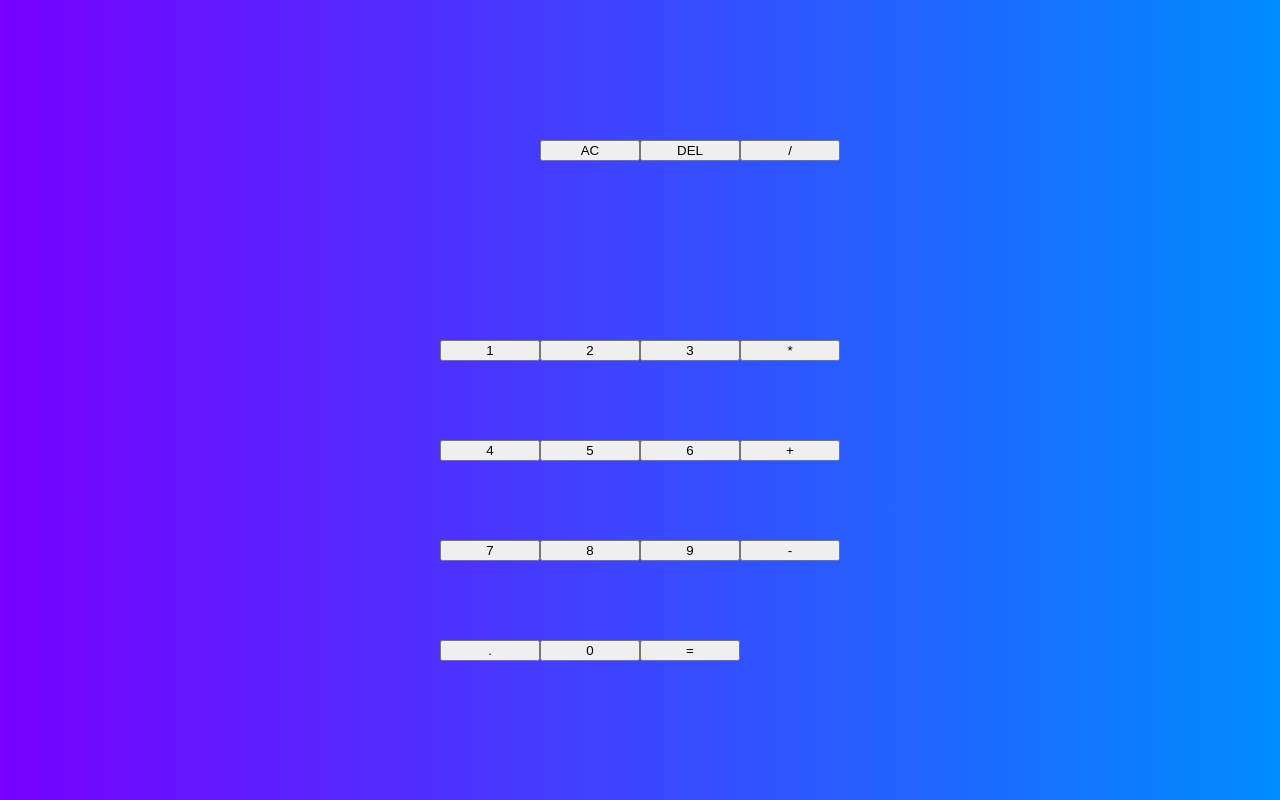
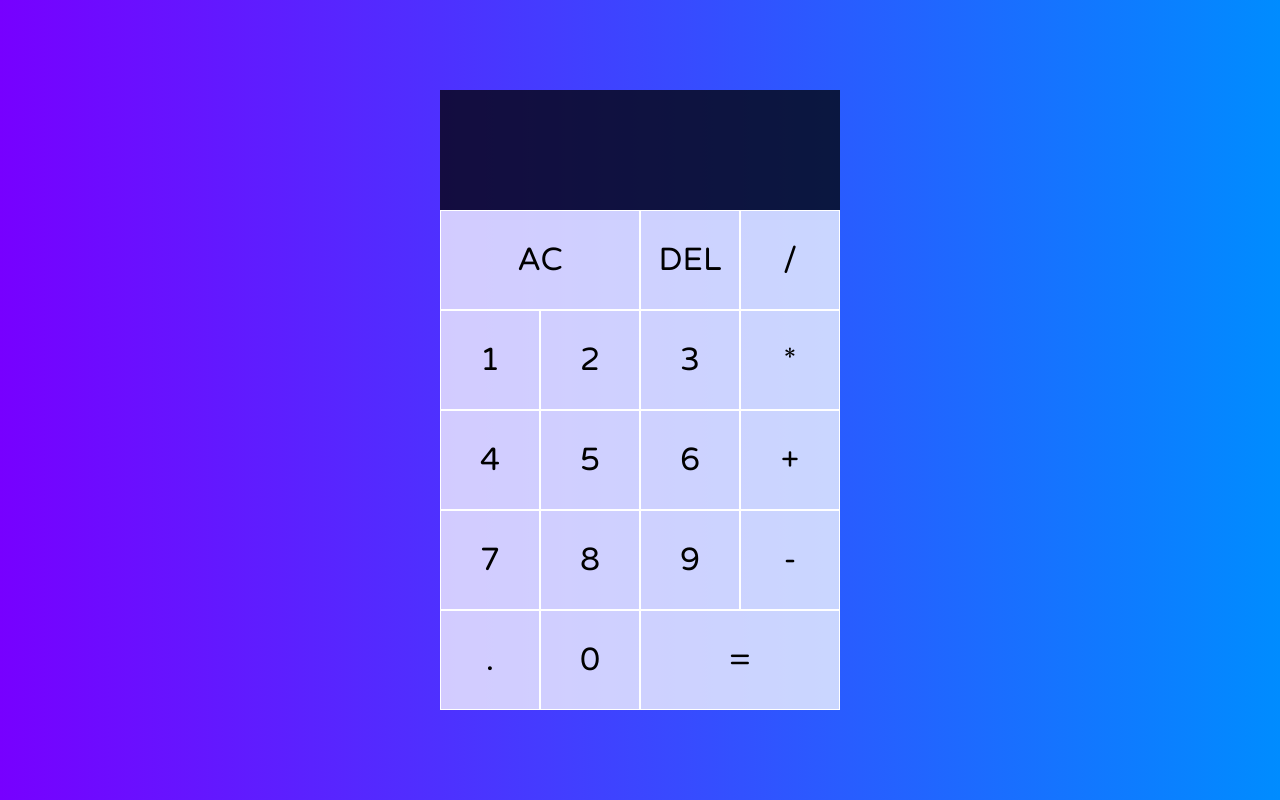
Before and after one commit to FranciscoSalanova/calculator-wds, a plain HTML site: page index.html in a window 1280 px wide. Drawn offline with Linux system fonts and the light colour scheme.

Commit message:
Completing initial styling

```diff
--- a/index.html
+++ b/index.html
@@ -3,6 +3,12 @@
   <head>
     <meta charset="UTF-8" />
     <meta name="viewport" content="width=device-width, initial-scale=1.0" />
+    <link rel="preconnect" href="https://fonts.googleapis.com" />
+    <link rel="preconnect" href="https://fonts.gstatic.com" crossorigin />
+    <link
+      href="https://fonts.googleapis.com/css2?family=EB+Garamond:ital,wght@0,400;0,500;0,700;0,800;1,400;1,500;1,600;1,700;1,800&family=Varela+Round&display=swap"
+      rel="stylesheet"
+    />
     <link rel="stylesheet" href="styles.css" />
     <script src="script.js"></script>
     <title>Calculator WDS</title>
@@ -14,25 +20,26 @@
           <div data-secondary-operand class="secondary-operand"></div>
           <div data-operation></div>
         </div>
+        <div data-primary-operand class="primary-operand"></div>
       </div>
-      <button>AC</button>
-      <button>DEL</button>
-      <button>/</button>
-      <button>1</button>
-      <button>2</button>
-      <button>3</button>
-      <button>*</button>
-      <button>4</button>
-      <button>5</button>
-      <button>6</button>
-      <button>+</button>
-      <button>7</button>
-      <button>8</button>
-      <button>9</button>
-      <button>-</button>
-      <button>.</button>
-      <button>0</button>
-      <button>=</button>
+      <button data-all-clear class="span-two">AC</button>
+      <button data-delete>DEL</button>
+      <button data-number>/</button>
+      <button data-number>1</button>
+      <button data-number>2</button>
+      <button data-number>3</button>
+      <button data-number>*</button>
+      <button data-number>4</button>
+      <button data-number>5</button>
+      <button data-number>6</button>
+      <button data-number>+</button>
+      <button data-number>7</button>
+      <button data-number>8</button>
+      <button data-number>9</button>
+      <button data-number>-</button>
+      <button data-number>.</button>
+      <button data-number>0</button>
+      <button data-equals class="span-two">=</button>
     </div>
   </body>
 </html>
--- a/styles.css
+++ b/styles.css
@@ -2,7 +2,7 @@
 *::before,
 *::after {
   box-sizing: border-box;
-  font-family: Gotham Rounded, sans-serif;
+  font-family: 'Varela Round', sans-serif;
   font-weight: normal;
 }
 
@@ -15,8 +15,51 @@ body {
 .calculator-grid {
   display: grid;
   justify-content: center;
-  align-items: center;
+  align-content: center;
   min-height: 100vh;
   grid-template-columns: repeat(4, 100px);
   grid-template-rows: minmax(120px, auto) repeat(5, 100px);
 }
+
+.output {
+  grid-column: 1 / -1;
+  background-color: rgba(0, 0, 0, 0.75);
+  display: flex;
+  flex-direction: column;
+  justify-content: space-around;
+  align-items: flex-end;
+  padding: 10px;
+  word-wrap: break-word;
+  word-break: break-all;
+}
+
+.output .history {
+  display: flex;
+  color: rgba(255, 255, 255, 0.75);
+  font-size: 1.5rem;
+}
+
+.output .secondary-operand {
+  margin-right: 0.7rem;
+}
+
+.output .secondary-operand {
+  color: white;
+  font-size: 2.5rem;
+}
+
+.span-two {
+  grid-column: span 2;
+}
+
+.calculator-grid > button {
+  cursor: pointer;
+  font-size: 2rem;
+  border: 1px solid white;
+  outline: none;
+  background-color: rgba(255, 255, 255, 0.75);
+}
+
+.calculator-grid > button:hover {
+  background-color: rgba(255, 255, 255, 0.9);
+}
```
